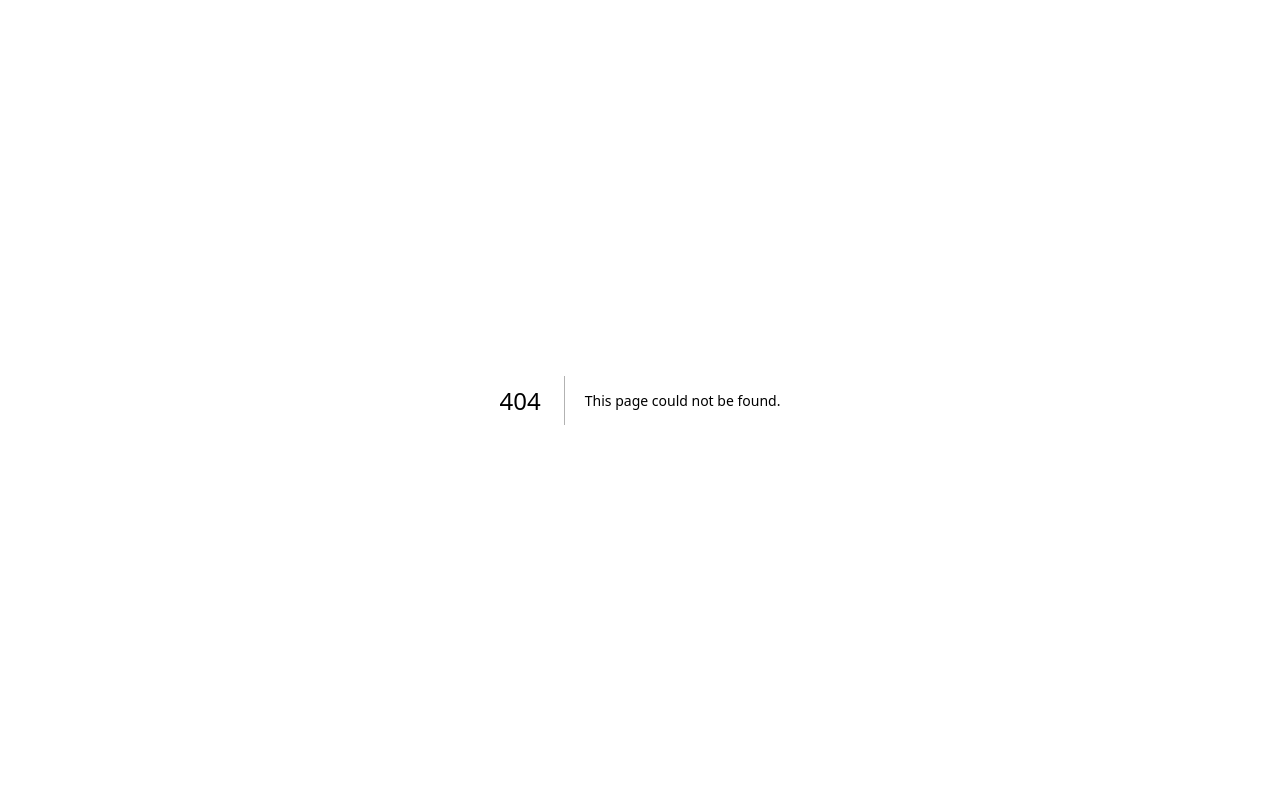
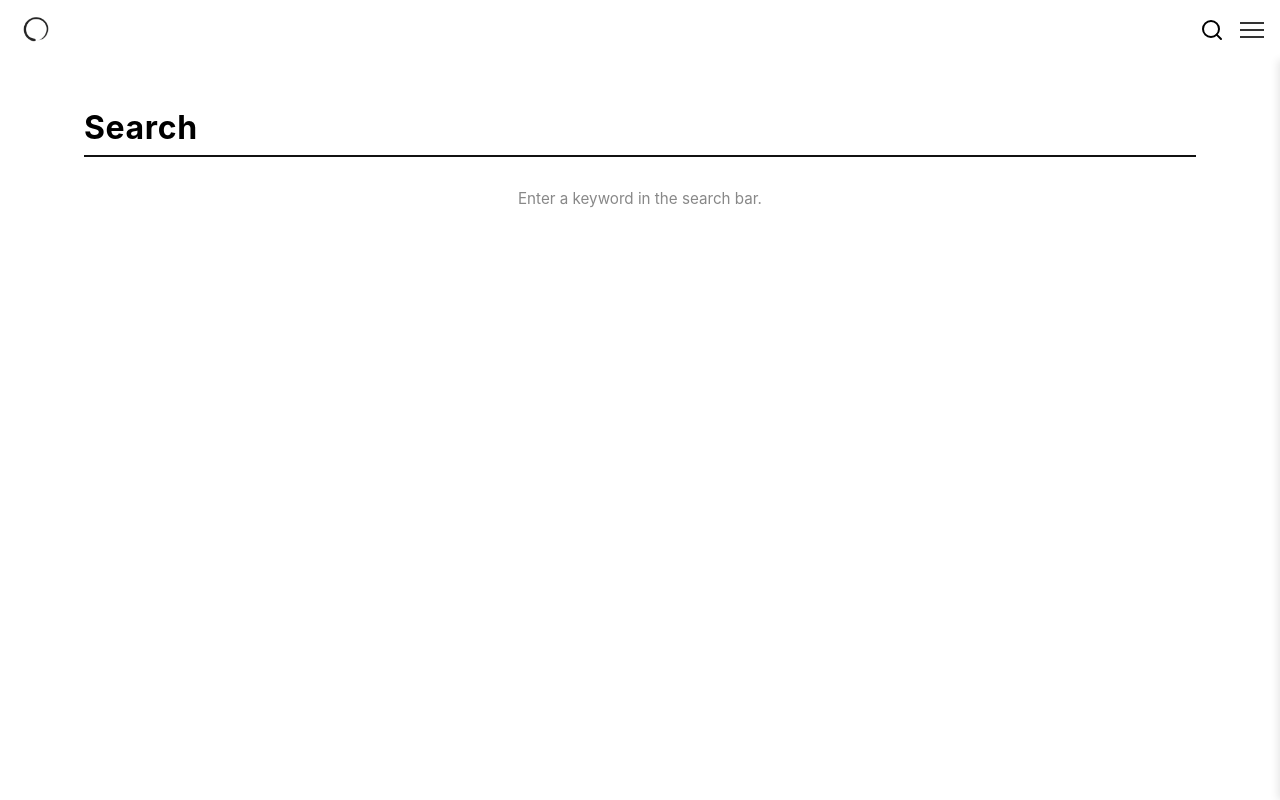
Before and after one commit to yuto0121/japanese-aesthetics, a Next.js app: page /search in a window 1280 px wide. Before the commit this address had no page. Built offline with nearby package versions, Linux system fonts and the light colour scheme.

Commit message:
adjust article page

```diff
--- a/components/Navigation.tsx
+++ b/components/Navigation.tsx
@@ -1,64 +1,73 @@
 /* components/Navigation.tsx */
 import Image from 'next/image';
 import Link from 'next/link';
-import { useState } from 'react';
+import { useRouter } from 'next/router';
+import { FormEvent, useState } from 'react';
 import styles from '../styles/Navigation.module.css';
 
 const Navigation = () => {
-  /**
-   * drawerOpen   : ハンバーガーメニューの開閉
-   * searchOpen   : 検索バーの開閉
-   * articleOpen  : ARTICLE サブメニューの開閉
-   */
-  const [drawerOpen, setDrawerOpen] = useState(false);
-  const [searchOpen, setSearchOpen] = useState(false);
+  const router = useRouter();
+
+  /* ────────── UI state ────────── */
+  const [drawerOpen,  setDrawerOpen]  = useState(false);
+  const [searchOpen,  setSearchOpen]  = useState(false);
   const [articleOpen, setArticleOpen] = useState(false);
+  const [searchTerm,  setSearchTerm]  = useState('');
 
-  // すべて閉じるユーティリティ
+  /* すべて閉じるユーティリティ */
   const closeAll = () => {
     setDrawerOpen(false);
     setSearchOpen(false);
     setArticleOpen(false);
   };
 
+  /* 検索 submit */
+  const onSearch = (e: FormEvent) => {
+    e.preventDefault();
+    if (!searchTerm.trim()) return;
+    closeAll();
+    router.push(`/search?q=${encodeURIComponent(searchTerm.trim())}`);
+  };
+
   return (
     <header className={styles.header}>
-      {/* ロゴ */}
+      {/* ─ logo ───────────────────── */}
       <Link href="/" className={styles.logo} onClick={closeAll}>
         <Image src="/images/home.png" alt="Home" fill priority sizes="40px" />
       </Link>
 
-      {/* 検索アイコン */}
+      {/* ─ search icon ────────────── */}
       <button
         className={styles.searchToggle}
-        onClick={() => setSearchOpen(!searchOpen)}
+        onClick={() => {
+          setSearchOpen(!searchOpen);
+          setDrawerOpen(false);      // 検索を開くときは drawer を閉じる
+        }}
         aria-label="検索を開く"
         aria-expanded={searchOpen}
       >
-        <svg
-          xmlns="http://www.w3.org/2000/svg"
-          width="24"
-          height="24"
-          viewBox="0 0 24 24"
-          fill="none"
-          stroke="currentColor"
-          strokeWidth="2"
-          strokeLinecap="round"
-          strokeLinejoin="round"
-        >
+        <svg xmlns="http://www.w3.org/2000/svg" width="24" height="24"
+             viewBox="0 0 24 24" fill="none" stroke="currentColor"
+             strokeWidth="2" strokeLinecap="round" strokeLinejoin="round">
           <circle cx="11" cy="11" r="8"></circle>
           <line x1="21" y1="21" x2="16.65" y2="16.65"></line>
         </svg>
       </button>
 
-      {/* 検索バー（トグル表示） */}
+      {/* ─ search bar ─────────────── */}
       {searchOpen && (
-        <form role="search" className={styles.search} onSubmit={(e) => e.preventDefault()}>
-          <input type="search" placeholder="Search…" autoFocus />
+        <form role="search" className={styles.search} onSubmit={onSearch}>
+          <input
+            type="search"
+            placeholder="Search…"
+            autoFocus
+            value={searchTerm}
+            onChange={(e) => setSearchTerm(e.target.value)}
+          />
         </form>
       )}
 
-      {/* ハンバーガーボタン */}
+      {/* ─ hamburger ──────────────── */}
       <button
         className={`${styles.burger} ${drawerOpen ? styles.open : ''}`}
         onClick={() => {
@@ -68,67 +77,33 @@ const Navigation = () => {
         aria-label="メニューを開く"
         aria-expanded={drawerOpen}
       >
-        <span />
-        <span />
-        <span />
+        <span /><span /><span />
       </button>
 
-      {/* ドロワーメニュー */}
-      <nav className={`${styles.drawer} ${drawerOpen ? styles.show : ''}`} aria-hidden={!drawerOpen}>
+      {/* ─ drawer menu ────────────── */}
+      <nav className={`${styles.drawer} ${drawerOpen ? styles.show : ''}`}
+           aria-hidden={!drawerOpen}>
         <ul className={styles.menu}>
-          <li>
-            <Link href="/" onClick={closeAll}>
-              HOME
-            </Link>
-          </li>
-          <li>
-            <Link href="/about" onClick={closeAll}>
-              ABOUT&nbsp;US
-            </Link>
-          </li>
+          <li><Link href="/" onClick={closeAll}>HOME</Link></li>
+          <li><Link href="/about" onClick={closeAll}>ABOUT&nbsp;US</Link></li>
 
           {/* ARTICLE 親項目 */}
           <li>
-            <button
-              className={styles.toggleButton}
-              onClick={() => setArticleOpen(!articleOpen)}
-              aria-expanded={articleOpen}
-            >
+            <button className={styles.toggleButton}
+                    onClick={() => setArticleOpen(!articleOpen)}
+                    aria-expanded={articleOpen}>
               ARTICLE
             </button>
-            {/* サブメニュー */}
-            <ul
-              className={`${styles.subMenu} ${articleOpen ? styles.openSub : ''}`}
-              aria-hidden={!articleOpen}
-            >
-              <li>
-                <Link href="/article/theEssenceOfJapan" onClick={closeAll}>
-                  The&nbsp;Essence&nbsp;of&nbsp;Japan
-                </Link>
-              </li>
-              <li>
-                <Link href="/article/cuisine" onClick={closeAll}>
-                  Cuisine
-                </Link>
-              </li>
-              <li>
-                <Link href="/article/fashion" onClick={closeAll}>
-                  Fashion
-                </Link>
-              </li>
-              <li>
-                <Link href="/article/living" onClick={closeAll}>
-                  Living
-                </Link>
-              </li>
+            <ul className={`${styles.subMenu} ${articleOpen ? styles.openSub : ''}`}
+                aria-hidden={!articleOpen}>
+              <li><Link href="/article/theEssenceOfJapan" onClick={closeAll}>The&nbsp;Essence&nbsp;of&nbsp;Japan</Link></li>
+              <li><Link href="/article/cuisine"            onClick={closeAll}>Cuisine</Link></li>
+              <li><Link href="/article/fashion"            onClick={closeAll}>Fashion</Link></li>
+              <li><Link href="/article/living"             onClick={closeAll}>Living</Link></li>
             </ul>
           </li>
 
-          <li>
-            <Link href="/contact" onClick={closeAll}>
-              CONTACT
-            </Link>
-          </li>
+          <li><Link href="/contact" onClick={closeAll}>CONTACT</Link></li>
         </ul>
       </nav>
     </header>
--- /dev/null
+++ b/pages/search/index.tsx
@@ -0,0 +1,121 @@
+/* pages/search/index.tsx */
+import fs from 'fs';
+import matter from 'gray-matter';
+import Head from 'next/head';
+import { GetStaticProps } from 'next';
+import Link from 'next/link';
+import path from 'path';
+import { useMemo } from 'react';
+import { useRouter } from 'next/router';
+import Navigation from '../../components/Navigation';
+import styles from '../../styles/Search.module.css';
+
+/* ───────────── Types ───────────── */
+type Article = {
+  title:    string;
+  slug:     string;      // URL パス
+  tags:     string[];
+  content:  string;      // Markdown 本文（検索用）
+};
+
+type Props = {
+  articles: Article[];
+};
+
+/* ────────── Build-time index ────────── */
+export const getStaticProps: GetStaticProps<Props> = async () => {
+  const ROOT = path.join(process.cwd(), 'content');
+  const DIRS = [
+    'theEssenceOfJapan',
+    'cuisine',
+    'fashion',
+    'living',
+  ];
+
+  const articles: Article[] = [];
+
+  for (const dir of DIRS) {
+    const fullDir = path.join(ROOT, dir);
+    const files   = fs.readdirSync(fullDir).filter(f => f.endsWith('.md'));
+
+    for (const file of files) {
+      const raw           = fs.readFileSync(path.join(fullDir, file), 'utf8');
+      const { data, content } = matter(raw);
+      const slug = `/article/${dir}/${file.replace(/\.md$/, '')}`;
+
+      articles.push({
+        title:   (data.title as string) ?? file.replace(/\.md$/, ''),
+        slug,
+        tags:    (data.tags as string[]) ?? [],
+        content,                    // Markdown のままでも十分検索可能
+      });
+    }
+  }
+
+  return { props: { articles } };
+};
+
+/* ───────────── Helpers ───────────── */
+const scoreArticle = (a: Article, q: string) => {
+  const lower = q.toLowerCase();
+  let score = 0;
+  if (a.title.toLowerCase().includes(lower))          score += 3;
+  if (a.tags.some(t => t.toLowerCase().includes(lower))) score += 2;
+  if (a.content.toLowerCase().includes(lower))        score += 1;
+  return score;
+};
+
+/* ────────── Page Component ───────── */
+export default function SearchPage({ articles }: Props) {
+  const { query } = useRouter();
+  const q = (query.q as string | undefined)?.trim() ?? '';
+
+  const results = useMemo(() => {
+    if (!q) return [];
+    return articles
+      .map(a => ({ ...a, score: scoreArticle(a, q) }))
+      .filter(a => a.score > 0)
+      .sort((a, b) => b.score - a.score);
+  }, [articles, q]);
+
+  return (
+    <>
+      <Head>
+        <title>{q ? `"${q}" – Search` : 'Search'}</title>
+      </Head>
+
+      <Navigation />
+
+      <main className={styles.wrapper}>
+        <h1 className={styles.heading}>Search</h1>
+        {q ? (
+          <>
+            <p className={styles.meta}>
+              {results.length} result{results.length !== 1 && 's'} for
+              <strong> “{q}”</strong>
+            </p>
+
+            {results.length ? (
+              <ul className={styles.list}>
+                {results.map(({ slug, title, tags }) => (
+                  <li key={slug} className={styles.item}>
+                    <Link href={slug} className={styles.link}>{title}</Link>
+                    {tags.length > 0 && (
+                      <span className={styles.tags}>
+                        {tags.join(' / ')}
+                      </span>
+                    )}
+                  </li>
+                ))}
+              </ul>
+            ) : (
+              <p className={styles.nohit}>No matching articles found.</p>
+            )}
+          </>
+        ) : (
+          <p className={styles.noquery}>Enter a keyword in the search bar.</p>
+        )}
+      </main>
+    </>
+  );
+}
--- a/styles/ArticleSub.module.css
+++ b/styles/ArticleSub.module.css
@@ -168,7 +168,7 @@
 
 .cardImgWrap {
     position: relative;
-    aspect-ratio: 4/3;
+    aspect-ratio: 1/1;
     overflow: hidden;
     /* ← 余分にはみ出した部分を隠す */
     border-radius: 8px;
--- /dev/null
+++ b/styles/Search.module.css
@@ -0,0 +1,102 @@
+/* ────────── Layout ────────── */
+.wrapper {
+    max-width: 72rem;
+    /* 1152 px */
+    margin: 3rem auto;
+    padding: 0 1.25rem;
+    animation: fade-in 0.4s ease;
+}
+
+@keyframes fade-in {
+    from {
+        opacity: 0;
+        transform: translateY(8px);
+    }
+
+    to {
+        opacity: 1;
+        transform: none;
+    }
+}
+
+/* ────────── Heading ────────── */
+.heading {
+    font-size: 2rem;
+    font-weight: 700;
+    letter-spacing: 0.02em;
+    margin-bottom: 1.25rem;
+    border-bottom: 2px solid var(--color-accent, #111);
+    padding-bottom: 0.5rem;
+}
+
+/* ────────── Meta line ──────── */
+.meta {
+    color: var(--color-muted, #666);
+    margin-bottom: 1rem;
+    font-size: 0.95rem;
+}
+
+/* ────────── Results list ───── */
+.list {
+    list-style: none;
+    margin: 0;
+    padding: 0;
+    display: grid;
+    gap: 1rem;
+}
+
+.item {
+    padding: 1rem 1.25rem;
+    border: 1px solid var(--color-border, #e2e2e2);
+    border-radius: 0.75rem;
+    background: var(--color-surface, #fff);
+    transition: box-shadow 0.2s ease, transform 0.2s ease;
+}
+
+.item:hover {
+    transform: translateY(-2px);
+    box-shadow: 0 6px 16px rgba(0, 0, 0, 0.05);
+}
+
+/* ────────── Link & tags ────── */
+.link {
+    font-weight: 600;
+    font-size: 1.1rem;
+    color: var(--color-accent, #111);
+    text-decoration: none;
+}
+
+.link:hover,
+.link:focus-visible {
+    text-decoration: underline;
+}
+
+.tags {
+    display: block;
+    margin-top: 0.3rem;
+    font-size: 0.85rem;
+    color: var(--color-muted, #666);
+}
+
+/* ────────── Empty states ───── */
+.nohit,
+.noquery {
+    margin-top: 2rem;
+    text-align: center;
+    font-size: 0.95rem;
+    color: var(--color-muted, #888);
+}
+
+/* ────────── Dark-mode tweak ── */
+@media (prefers-color-scheme: dark) {
+    :root {
+        --color-surface: #1b1b1b;
+        --color-accent: #fff;
+        --color-muted: #aaa;
+        --color-border: #333;
+    }
+
+    .item {
+        border-color: var(--color-border);
+    }
+}
```
